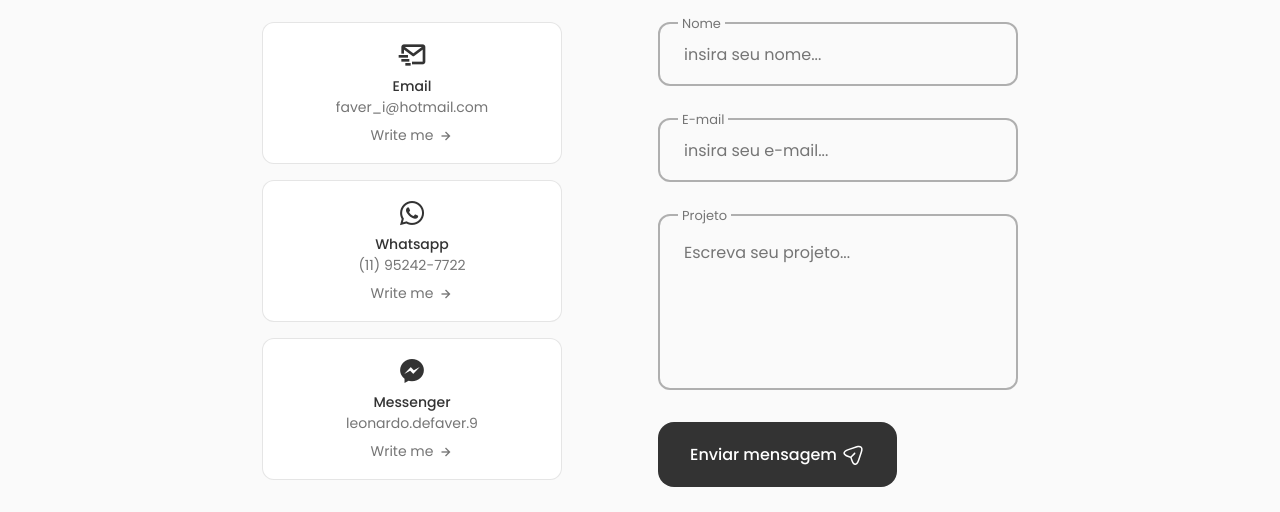
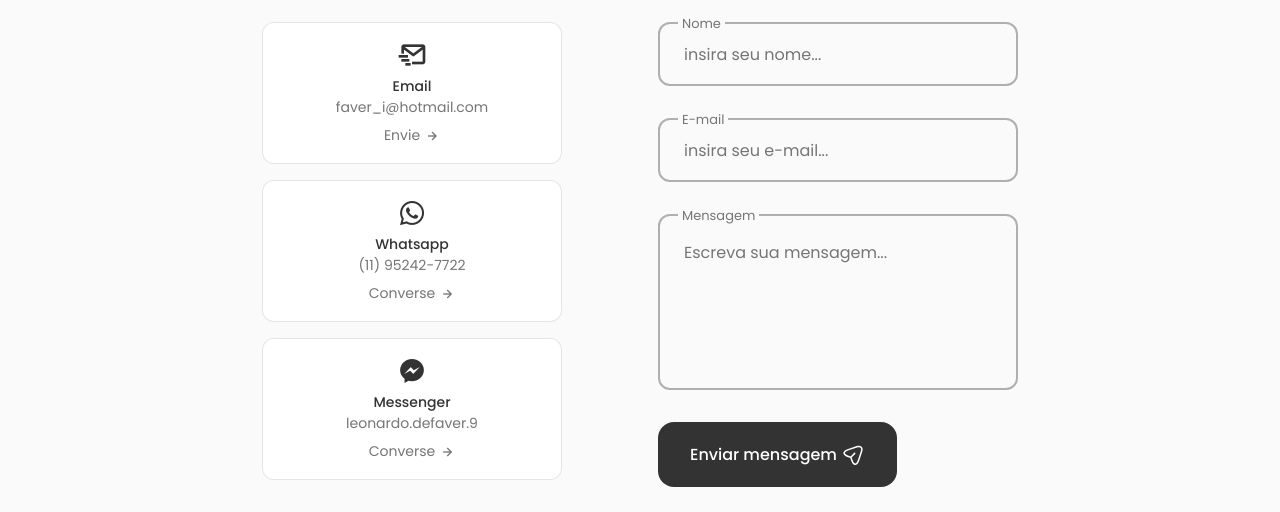
Before and after one commit to Leodf/portifolio-react, a React (Create React App) app: page / in a window 1280 px wide. Shown: the part 4000-4512 px from the top of the page. Built offline with nearby package versions, Linux system fonts and the light colour scheme.

Commit message:
Update Contact.jsx

```diff
--- a/src/components/contact/Contact.jsx
+++ b/src/components/contact/Contact.jsx
@@ -30,7 +30,7 @@ const Contact = () => {
                         <span className="contact-card-data">faver_i@hotmail.com</span>
 
                         <a href="mailto:faver_i@hotmail.com" className="contact-button">
-                            Write me{" "}
+                            Envie{" "}
                             <i className="bx bx-right-arrow-alt contact-button-icon"></i>
                         </a>
                     </div>
@@ -42,7 +42,7 @@ const Contact = () => {
                         <span className="contact-card-data">(11) 95242-7722</span>
 
                         <a href="https://wa.me/5511952427722" className="contact-button">
-                            Write me{" "}
+                            Converse{" "}
                             <i className="bx bx-right-arrow-alt contact-button-icon"></i>
                         </a>
                     </div>
@@ -54,7 +54,7 @@ const Contact = () => {
                         <span className="contact-card-data">leonardo.defaver.9</span>
 
                         <a href="https://m.me/leonardo.defaveri.9" className="contact-button">
-                            Write me{" "}
+                            Converse{" "}
                             <i className="bx bx-right-arrow-alt contact-button-icon"></i>
                         </a>
                     </div>
@@ -85,13 +85,13 @@ const Contact = () => {
                         />
                     </div>
                     <div className="contact-form-div contact-form-area">
-                        <label className="contact-form-tag">Projeto</label>
-                        <textarea id="projeto" name="projeto" cols="30" rows="10"
+                        <label className="contact-form-tag">Mensagem</label>
+                        <textarea id="mensagem" name="mensagem" cols="30" rows="10"
                         className='contact-form-input'
-                        placeholder='Escreva seu projeto...'></textarea>
+                        placeholder='Escreva sua mensagem...'></textarea>
                         <ValidationError
-                        prefix="Projeto"
-                        field="projeto"
+                        prefix="Mensagem"
+                        field="mensagem"
                         errors={state.errors}
                         />
                     </div>
```
